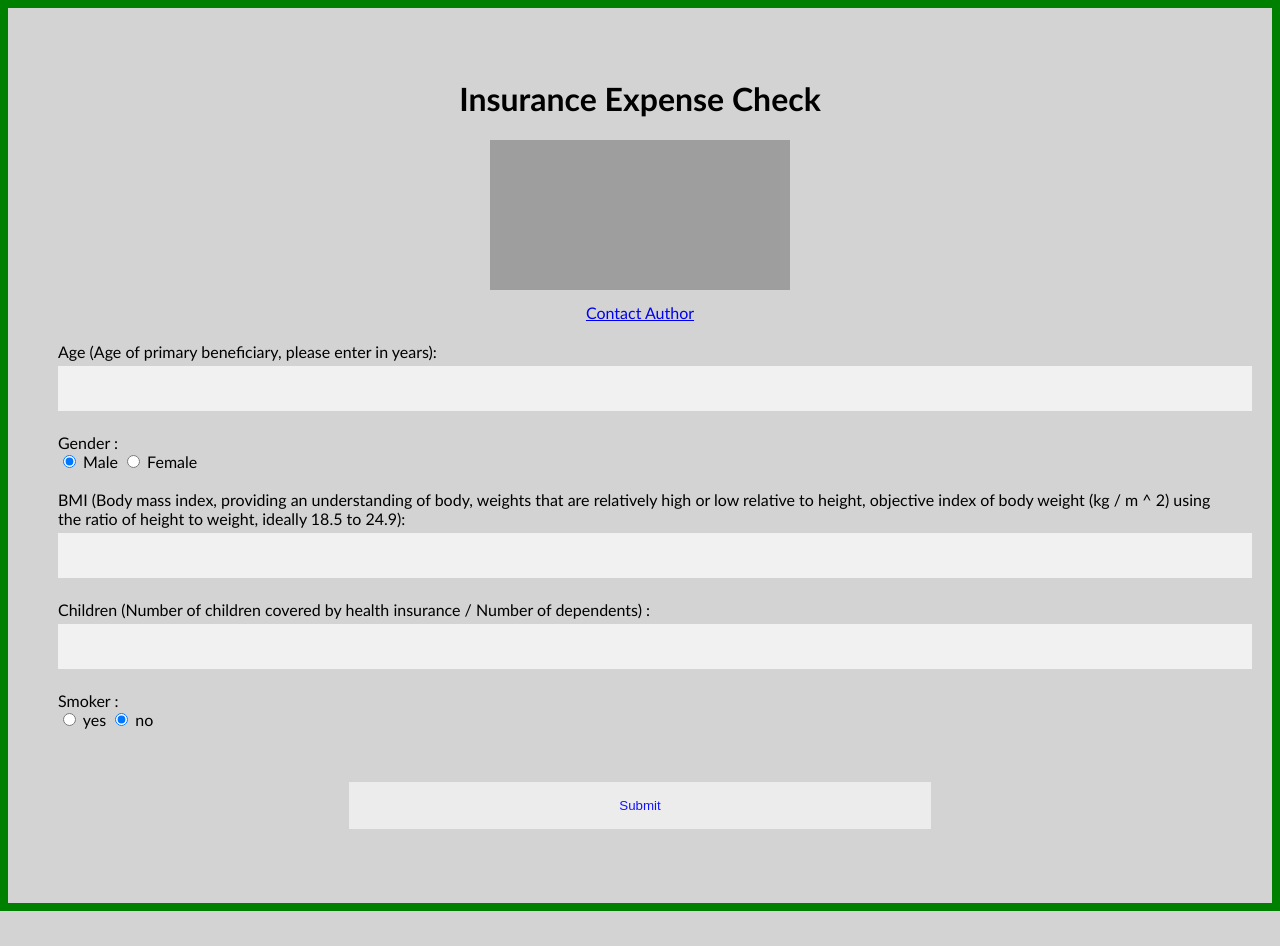
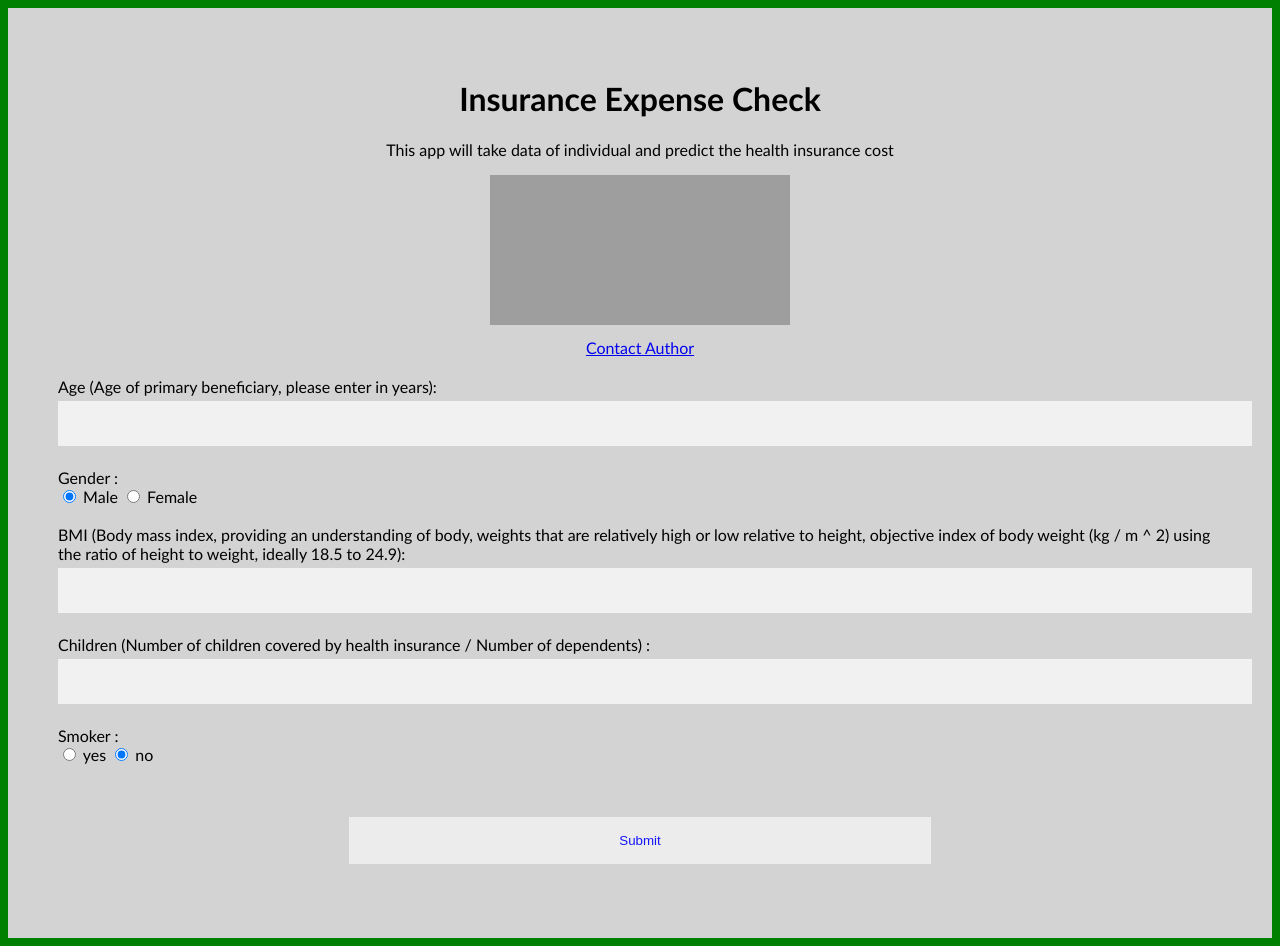
Before and after one commit to im-swapnilb/InsurancePoc, a Flask app: page / in a window 1280 px wide. Before the commit the page ends 911 px from the top, so only its background shows below. Run offline with Flask 2, Linux system fonts and the light colour scheme; grey boxes are pictures that could not be loaded.

Commit message:
UI changes

```diff
--- a/templates/InsuranceModel.html
+++ b/templates/InsuranceModel.html
@@ -46,6 +46,7 @@ button {
 <div class="container">
 <center>
 <h1> Insurance Expense Check</h1>
+<p>This app will take data of individual and predict the health insurance cost </p>
 <img src="https://cdn.corporatefinanceinstitute.com/assets/accounts-expenses-1024x684.jpeg" alt="Insuraance Check" width="300" height="150">
 <div class="watermark">
 <a href="https://www.linkedin.com/in/swapnil-bandgar-a4944313a/">Contact Author</a><br></div>
```
